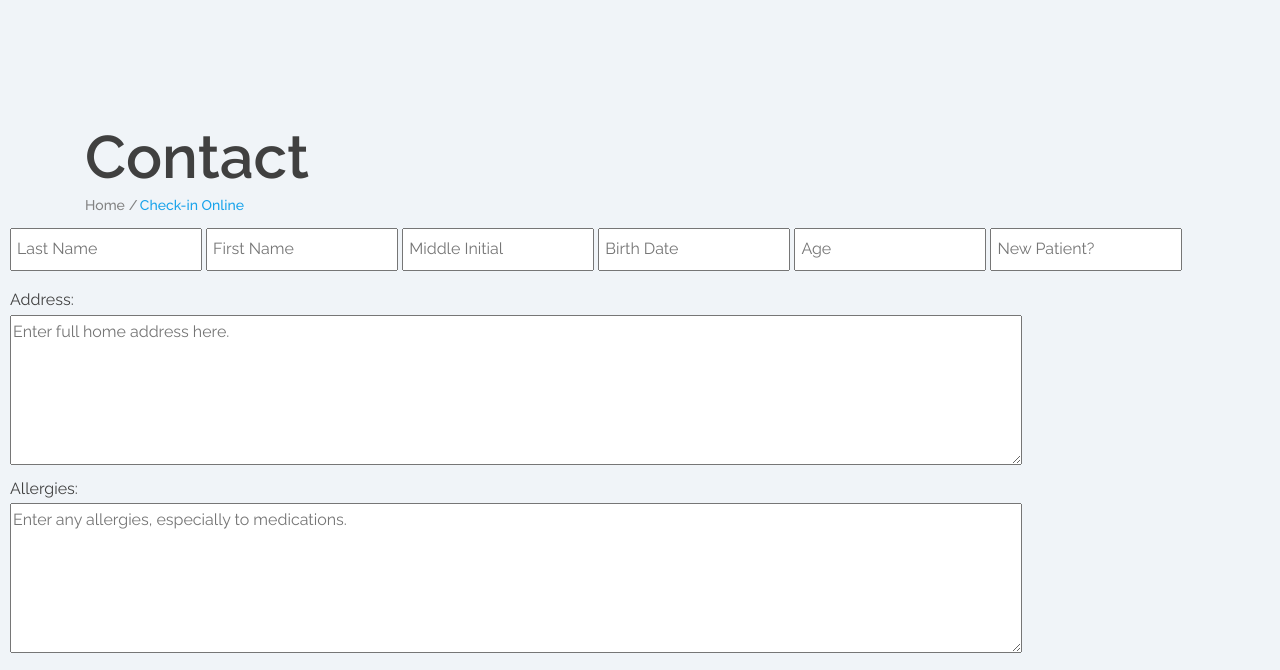
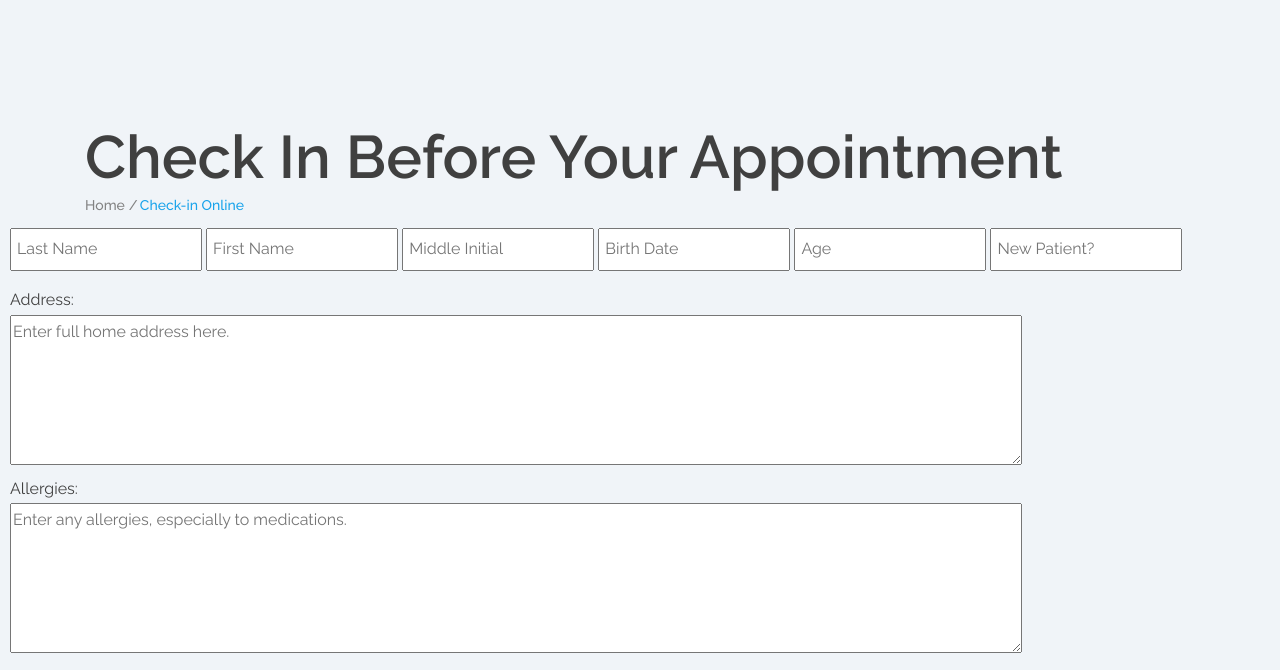
Before and after one commit to ifeolb/medweb, a plain HTML site: page contact.html in a window 1280 px wide. Shown: the part 99-769 px from the top of the page. Drawn offline with Linux system fonts and the light colour scheme.

Commit message:
Update contact.html

```diff
--- a/contact.html
+++ b/contact.html
@@ -54,7 +54,7 @@
         <div class="container">
             <div class="row">
                 <div class="col-12">
-                    <h1>Contact</h1>
+                    <h1>Check In Before Your Appointment</h1>
 
                     <div class="breadcrumbs">
                         <ul class="d-flex flex-wrap align-items-center p-0 m-0">
```
